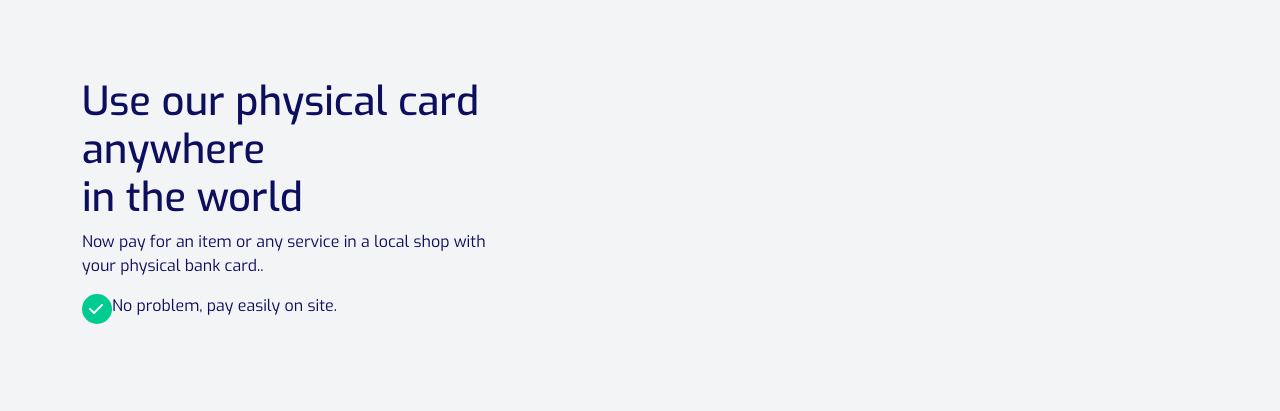
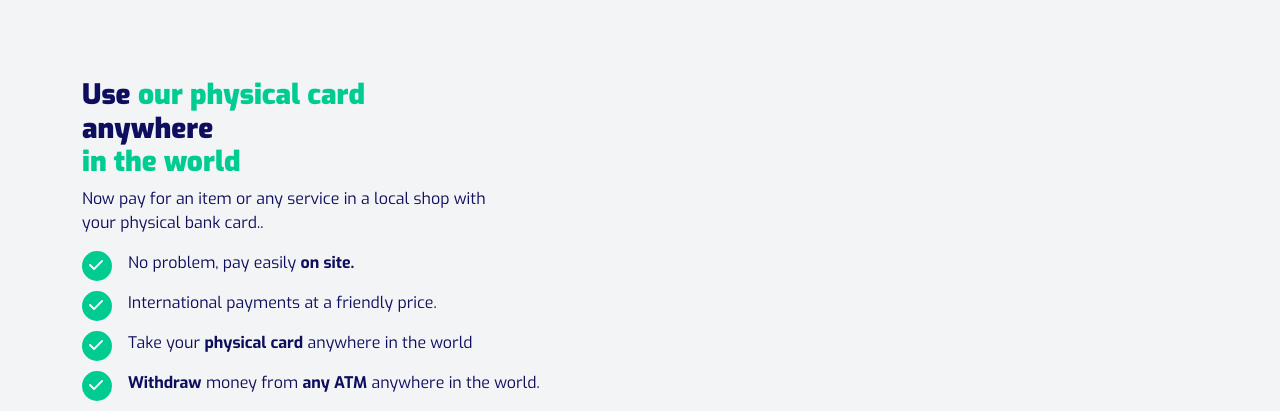
Before and after one commit to Nifemiasaolu/PaySika_Dashboard, a plain HTML site: page index.html in a window 1280 px wide. Shown: the part 4687-5098 px from the top of the page. Before the commit the page ends 5021 px from the top, so only its background shows below. Drawn offline with nearby package versions, Linux system fonts and the light colour scheme.

Commit message:
New section updated

```diff
--- a/index.html
+++ b/index.html
@@ -486,19 +486,47 @@
                     <div class="physical-card">
                         <div class="row">
                             <div class="col-md-6">
-                                <h1> Use our physical card <br> anywhere <br>
-                                    in the world
+                                <h1 class="fs-3"> <span class="deep-blue-content">Use</span> <span class="deep-green-content">our physical card</span> <br> <span class="deep-blue-content">anywhere</span> <br>
+                                   <span class="deep-green-content">in the world</span>
                                 </h1>
                                 <p>Now pay for an item or any service in a local shop with <br>
                                     your physical bank card..
                                 </p>
 
-                                <div class="card-list d-flex">
-
-                                    <div class="physical-circle-card">
+                                <div class="card-list d-flex ">
+                                    <div class="physical-circle-card me-3">
                                         <i class="fa fa-check text-light text-center align-items-center pt-1 fw-bold"></i>
                                     </div>
-                                    <p>No problem, pay easily on site.</p>
+                                    <div class="card-list-text">
+                                        <p >No problem, pay easily <strong>on site.</strong> </p>
+                                    </div>
+
+                                </div>
+                                <div class="card-list d-flex">
+                                    <div class="physical-circle-card me-3">
+                                        <i class="fa fa-check text-light text-center align-items-center pt-1 fw-bold"></i>
+                                    </div>
+                                    <div class="card-list-text">
+                                        <p>International payments at a friendly price.</p>
+                                    </div>
+
+                                </div>
+                                <div class="card-list d-flex">
+                                    <div class="physical-circle-card me-3">
+                                        <i class="fa fa-check text-light text-center align-items-center pt-1 fw-bold"></i>
+                                    </div>
+                                    <div class="card-list-text">
+                                        <p>Take your <strong>physical card</strong> anywhere in the world</p>
+                                    </div>
+
+                                </div>
+                                <div class="card-list d-flex">
+                                    <div class="physical-circle-card me-3">
+                                        <i class="fa fa-check text-light text-center align-items-center pt-1 fw-bold"></i>
+                                    </div>
+                                    <div class="card-list-text">
+                                        <p> <strong>Withdraw</strong> money from <strong>any ATM</strong> anywhere in the world.
+
                                 </div>
 
                             </div>
```
